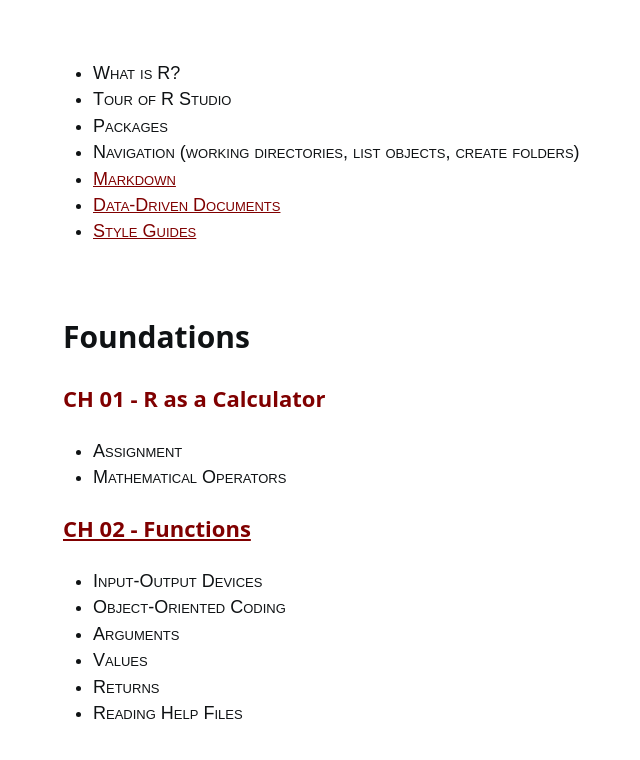
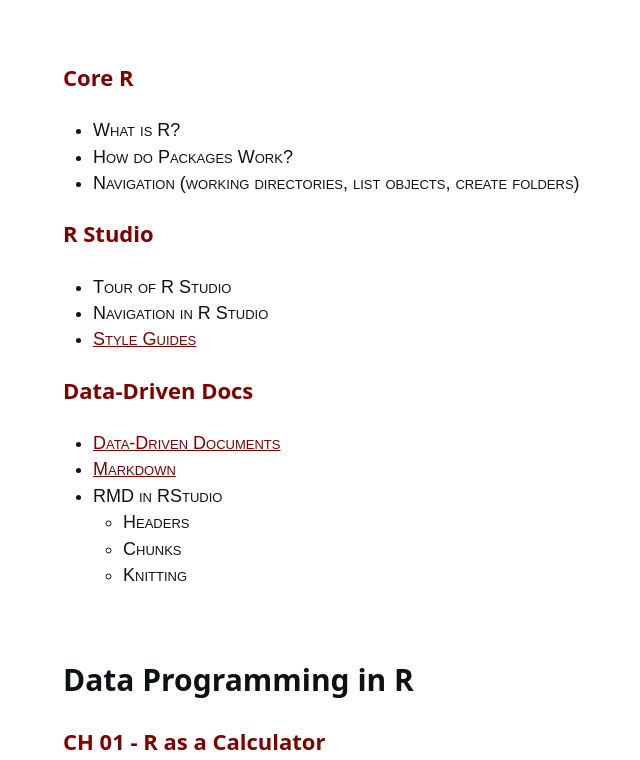
Before and after one commit to DS4PS/cpp-526-fall-2019, a Jekyll site: the page built from textbook.md, in a window 1280 px wide and 1400 px high, cut to the strip 576-1336 px from the top of the window. Shown: the whole strip, without its empty margins (27-667 px from the left). Built offline with Jekyll 4.4.1, drawn with Linux system fonts in a browser that asks for light colours; nearby versions of some CDN libraries; a style sheet for code colours, icons or effects is not loaded.

Commit message:
Update textbook.md

```diff
--- a/textbook.md
+++ b/textbook.md
@@ -47,18 +47,27 @@
 
 <br>
 
+## Core R
 * What is R?
+* How do Packages Work?
+* Navigation (working directories, list objects, create folders)
+
+## R Studio
 * Tour of R Studio
-* Packages
-* Navigation (working directories, list objects, create folders)
-* [Markdown](https://ds4ps.org/cpp-526-fall-2019/markdown/)
-* [Data-Driven Documents](https://ds4ps.org/docs/)
+* Navigation in R Studio
 * [Style Guides](https://jef.works/R-style-guide/)
 
+## Data-Driven Docs
+* [Data-Driven Documents](https://ds4ps.org/docs/)
+* [Markdown](https://ds4ps.org/cpp-526-fall-2019/markdown/)
+* RMD in RStudio
+  - Headers
+  - Chunks
+  - Knitting
 
 <br>
 
-# Foundations
+# Data Programming in R
 
 ## CH 01 - R as a Calculator
 * Assignment
```
